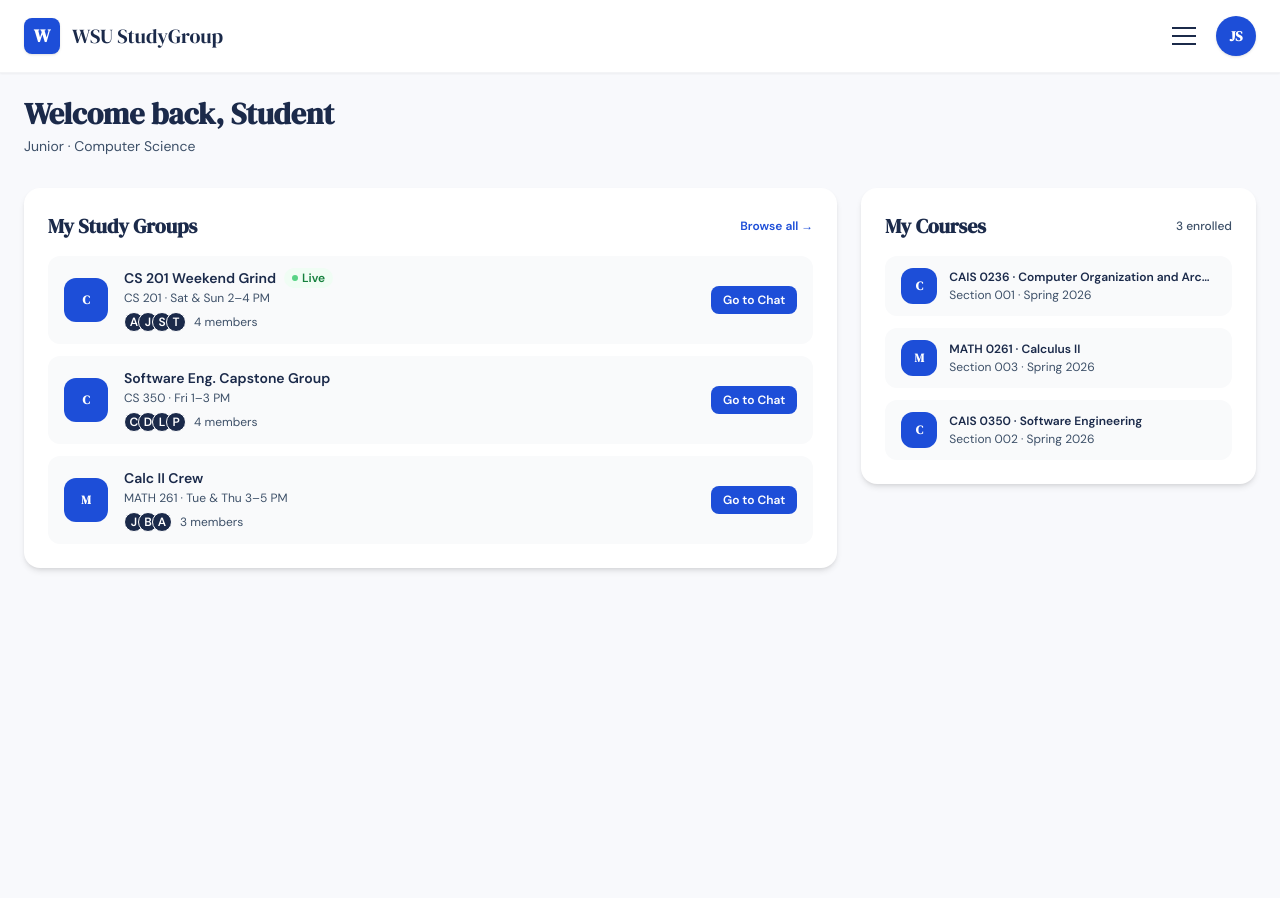
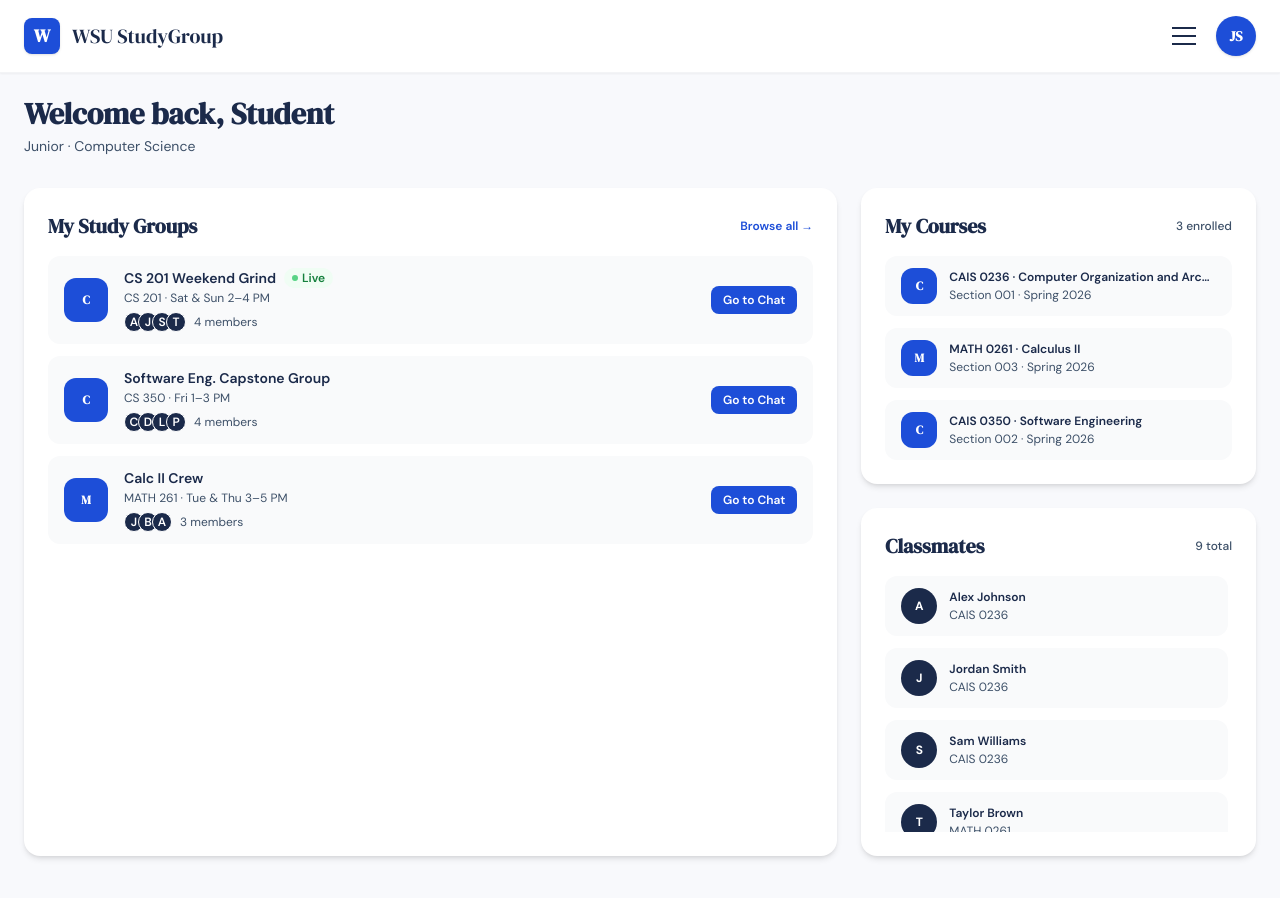
Before and after one commit to NaturalTC/WSU-study-group-app, a React (Vite) app in the folder frontend/: page /profile in a window 1280 px wide. Shown: the top 898 px of the page. Before the commit the page ends 800 px from the top, so only its background shows below. Built offline with nearby package versions, Linux system fonts and the light colour scheme.

Commit message:
feat: added a "classmates" tile which too, should comply with our current controller(s)' capabilities. This display all classmates from each course the user is enrolled in.

```diff
--- a/frontend/src/pages/Profile.jsx
+++ b/frontend/src/pages/Profile.jsx
@@ -11,6 +11,10 @@ import AppHeader from '../components/AppHeader'
 // 2. MY COURSES
 //    ENDPOINT: GET /courses/my
 //    TODO: Replace MOCK_MY_COURSES with real API call
+//
+// 3. CLASSMATES
+//    ENDPOINT: GET /courses/{userCourseId}/classmates
+//    TODO: Replace MOCK_CLASSMATES with real API call
 // ─────────────────────────────────────────────────────────────────
 
 const MOCK_MY_GROUPS = [
@@ -63,6 +67,72 @@ const MOCK_MY_COURSES = [
     {
         id: 3,
         course: {courseCode: 'CAIS 0350', courseName: 'Software Engineering', departmentCode: 'CAIS'},
+        section: '002',
+        semester: 'Spring 2026',
+    },
+]
+
+const MOCK_CLASSMATES = [
+    {
+        id: 10,
+        profile: {name: 'Alex Johnson'},
+        course: {courseCode: 'CAIS 0236'},
+        section: '001',
+        semester: 'Spring 2026',
+    },
+    {
+        id: 11,
+        profile: {name: 'Jordan Smith'},
+        course: {courseCode: 'CAIS 0236'},
+        section: '001',
+        semester: 'Spring 2026',
+    },
+    {
+        id: 12,
+        profile: {name: 'Sam Williams'},
+        course: {courseCode: 'CAIS 0236'},
+        section: '001',
+        semester: 'Spring 2026',
+    },
+    {
+        id: 13,
+        profile: {name: 'Taylor Brown'},
+        course: {courseCode: 'MATH 0261'},
+        section: '003',
+        semester: 'Spring 2026',
+    },
+    {
+        id: 14,
+        profile: {name: 'Casey Lee'},
+        course: {courseCode: 'MATH 0261'},
+        section: '003',
+        semester: 'Spring 2026',
+    },
+    {
+        id: 15,
+        profile: {name: 'Morgan Davis'},
+        course: {courseCode: 'MATH 0261'},
+        section: '003',
+        semester: 'Spring 2026',
+    },
+    {
+        id: 16,
+        profile: {name: 'Riley Clark'},
+        course: {courseCode: 'CAIS 0350'},
+        section: '002',
+        semester: 'Spring 2026',
+    },
+    {
+        id: 17,
+        profile: {name: 'Drew Martinez'},
+        course: {courseCode: 'CAIS 0350'},
+        section: '002',
+        semester: 'Spring 2026',
+    },
+    {
+        id: 18,
+        profile: {name: 'Jamie White'},
+        course: {courseCode: 'CAIS 0350'},
         section: '002',
         semester: 'Spring 2026',
     },
@@ -202,6 +272,40 @@ function Profile() {
                                 </div>
                             </div>
 
+                            {/* ── Classmates ── */}
+                            <div className="card flex flex-col gap-4">
+                                <div className="flex items-center justify-between">
+                                    <h2 className="font-display text-xl text-wsu-navy font-bold">
+                                        Classmates
+                                    </h2>
+                                    <span className="text-xs text-wsu-slate font-medium">
+                                        {MOCK_CLASSMATES.length} total
+                                    </span>
+                                </div>
+
+                                <div className="space-y-3 overflow-y-auto max-h-64 pr-1">
+                                    {MOCK_CLASSMATES.map((enrollment) => (
+                                        <div
+                                            key={enrollment.id}
+                                            className="flex items-center gap-3 bg-gray-50 rounded-xl px-4 py-3"
+                                        >
+                                            <div
+                                                className="w-9 h-9 rounded-full bg-wsu-navy flex items-center justify-center text-white font-bold text-xs flex-shrink-0">
+                                                {enrollment.profile.name.charAt(0)}
+                                            </div>
+                                            <div className="flex-1 min-w-0">
+                                                <p className="text-xs font-semibold text-wsu-navy truncate">
+                                                    {enrollment.profile.name}
+                                                </p>
+                                                <p className="text-xs text-wsu-slate mt-0.5 truncate">
+                                                    {enrollment.course.courseCode}
+                                                </p>
+                                            </div>
+                                        </div>
+                                    ))}
+                                </div>
+                            </div>
+
                         </div>
                     </div>
                 </div>
```
